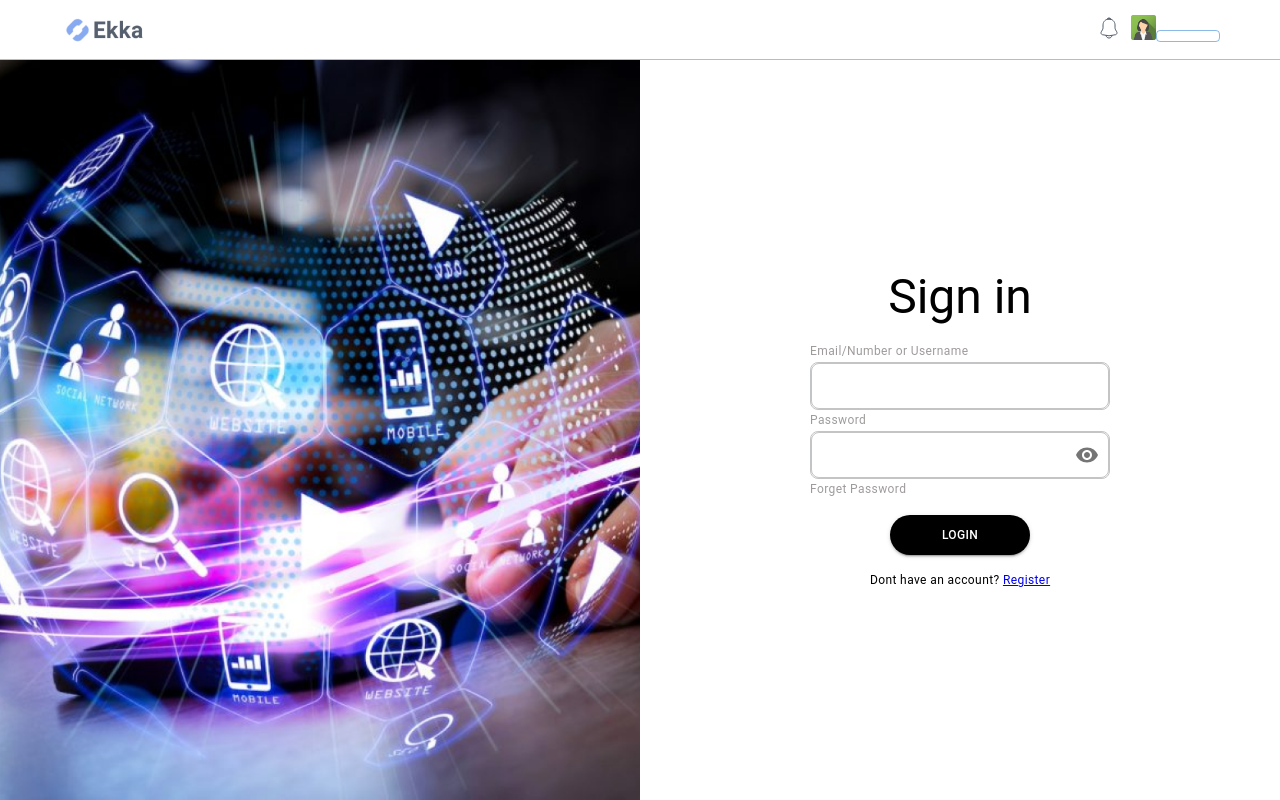
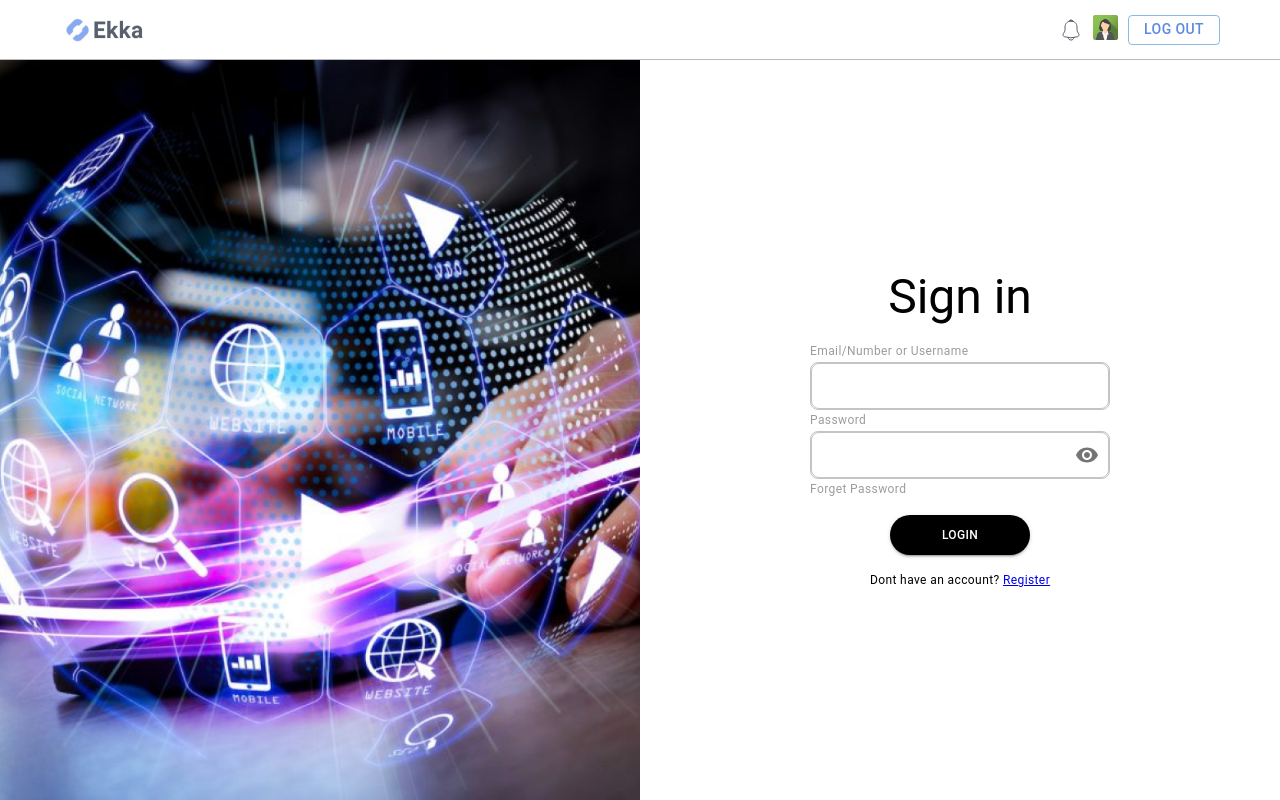
Before and after one commit to abidali671/e-store-dashboard, a React (Create React App) app: page /login in a window 1280 px wide. Built offline with nearby package versions, Linux system fonts and the light colour scheme.

Commit message:
logout add

```diff
--- a/src/components/navbar/index.tsx
+++ b/src/components/navbar/index.tsx
@@ -1,15 +1,13 @@
-import { Box, Button } from '@mui/material';
-import InputAdornment from '@mui/material/InputAdornment';
-import OutlinedInput from '@mui/material/OutlinedInput';
-import IconButton from '@mui/material/IconButton';
+import { Box, Button, Menu, MenuItem } from '@mui/material';
 import * as styles from './navbar.styles';
-import useContainer from '../container/container.hook';
 import Logo from '@assests/logos.png';
-import { Search, Ring, Hameburger } from '@assests/icons';
+import { Ring, Hameburger } from '@assests/icons';
 import avatar from '@assests/Rectangle16.png';
 import SearchBar from '@components/searchBar';
-import { useDispatch } from 'react-redux';
+import { useDispatch, useSelector } from 'react-redux';
 import { logout } from 'src/features/authSlice';
+import { useState } from 'react';
+import { RootState } from 'src/features/store';
 
 const Navbar = ({
 	isSearchBar = true,
@@ -19,10 +17,26 @@ const Navbar = ({
 	toggleSidebar?: () => void;
 }) => {
 
+
+	const [anchorEl, setAnchorEl] = useState(null);
+
+	const isLoggedIn = useSelector((state: RootState) => state.auth.isLoggedIn)
+
 	const dispatch = useDispatch()
 	const handleLogout = () => {
 		dispatch(logout())
 	}
+
+	const open = Boolean(anchorEl);
+
+	const menuItems = ['Profile', 'My account', 'Logout'];
+	const handleClick = (event) => {
+		setAnchorEl(event.currentTarget);
+	};
+
+	const handleClose = () => {
+		setAnchorEl(null);
+	};
 	return (
 		<Box sx={styles.root}>
 			<Box
@@ -42,20 +56,41 @@ const Navbar = ({
 			{isSearchBar && (
 				<SearchBar placeholderText='Search...' />
 			)}
+			<Box sx={{ display: 'flex', alignItems: 'center', gap: '10px' }}>
+				<Ring />
 				<Box>
-				<Ring />
 					<Box
 						component='img'
 						sx={{
 							height: 25,
-						paddingLeft: '10px',
+
 						}}
+						aria-controls={open ? 'custom-menu' : undefined}
+						aria-haspopup='true'
+						aria-expanded={open ? 'true' : undefined}
 						alt='avatar'
 						src={avatar}
+						onClick={handleClick}
 
 					/>
-				<Button variant="outlined" >
-
+					{anchorEl && <Menu
+						id='custom-menu'
+						anchorEl={anchorEl}
+						open={open}
+						onClose={handleClose}
+						MenuListProps={{
+							'aria-labelledby': 'custom-menu-button',
+						}}
+					>
+						{menuItems.map((menuItem, index) => (
+							<MenuItem key={index} onClick={handleClose}>
+								{menuItem}
+							</MenuItem>
+						))}
+					</Menu>}
+				</Box>
+				<Button onClick={handleLogout} variant='outlined' sx={{ color: 'blue.300', cursor: 'pointer', height: '30px' }}>
+					Log Out
 				</Button>
 			</Box>
 		</Box>
```
Lines whose indentation alone changed are shown as unchanged.
